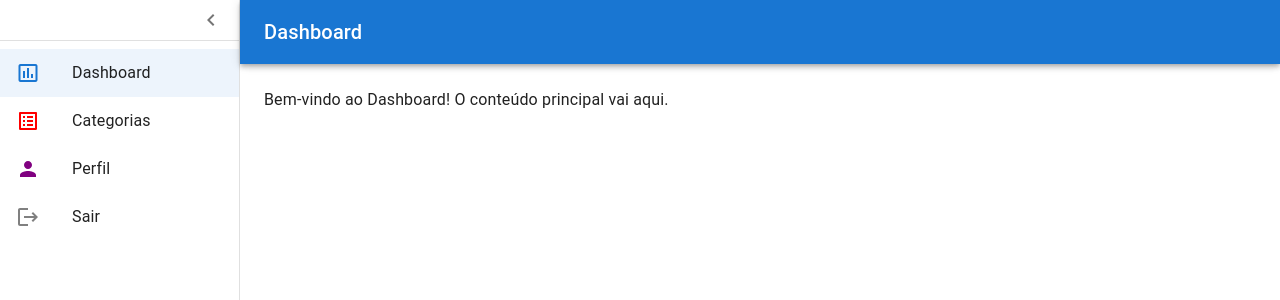
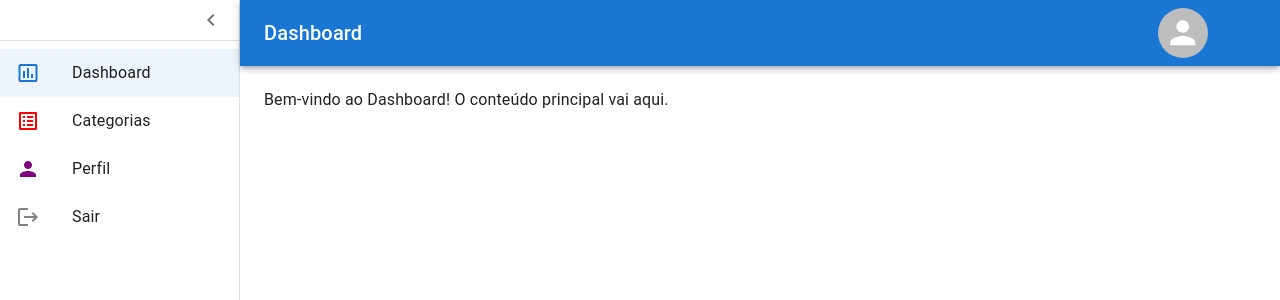
Before and after one commit to O-Farias/PlanifiqueV1-Frontend, a React (Vite) app: page /dashboard in a window 1280 px wide. Shown: the top 300 px of the page. Built offline with nearby package versions, Linux system fonts and the light colour scheme.

Commit message:
Adicionado avatar no App  bar de Dashboard

```diff
--- a/src/pages/Dashboard.tsx
+++ b/src/pages/Dashboard.tsx
@@ -11,6 +11,7 @@ import MenuIcon from "@mui/icons-material/Menu";
 import Sidebar from "../components/Sidebar";
 import { useNavigate } from "react-router-dom";
 import { useSidebar } from "../contexts/SidebarContext";
+import UserAvatar from "../components/UserAvatar";
 
 const drawerWidth = 240; // Largura do menu lateral
 const primaryColor = "#1976d2"; // Cor principal do app bar
@@ -66,6 +67,16 @@ const Dashboard: React.FC = () => {
           <Typography variant="h6" noWrap component="div">
             Dashboard
           </Typography>
+          <Box
+            sx={{
+              flexGrow: 1,
+              display: "flex",
+              justifyContent: "flex-end",
+              marginRight: 5,
+            }}
+          >
+            <UserAvatar onLogout={handleLogout} size={50} />
+          </Box>
         </Toolbar>
       </AppBar>
 
```
